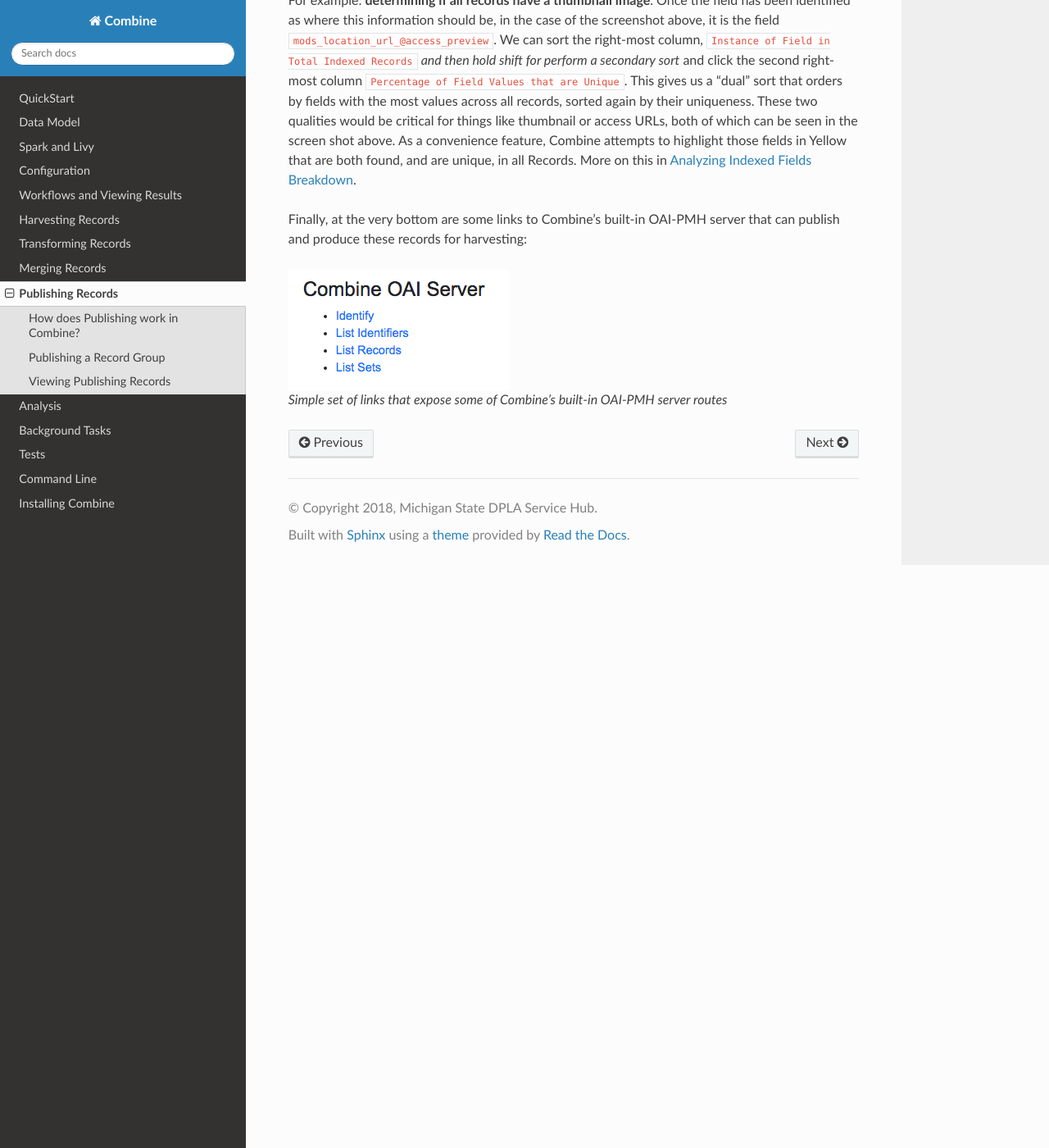
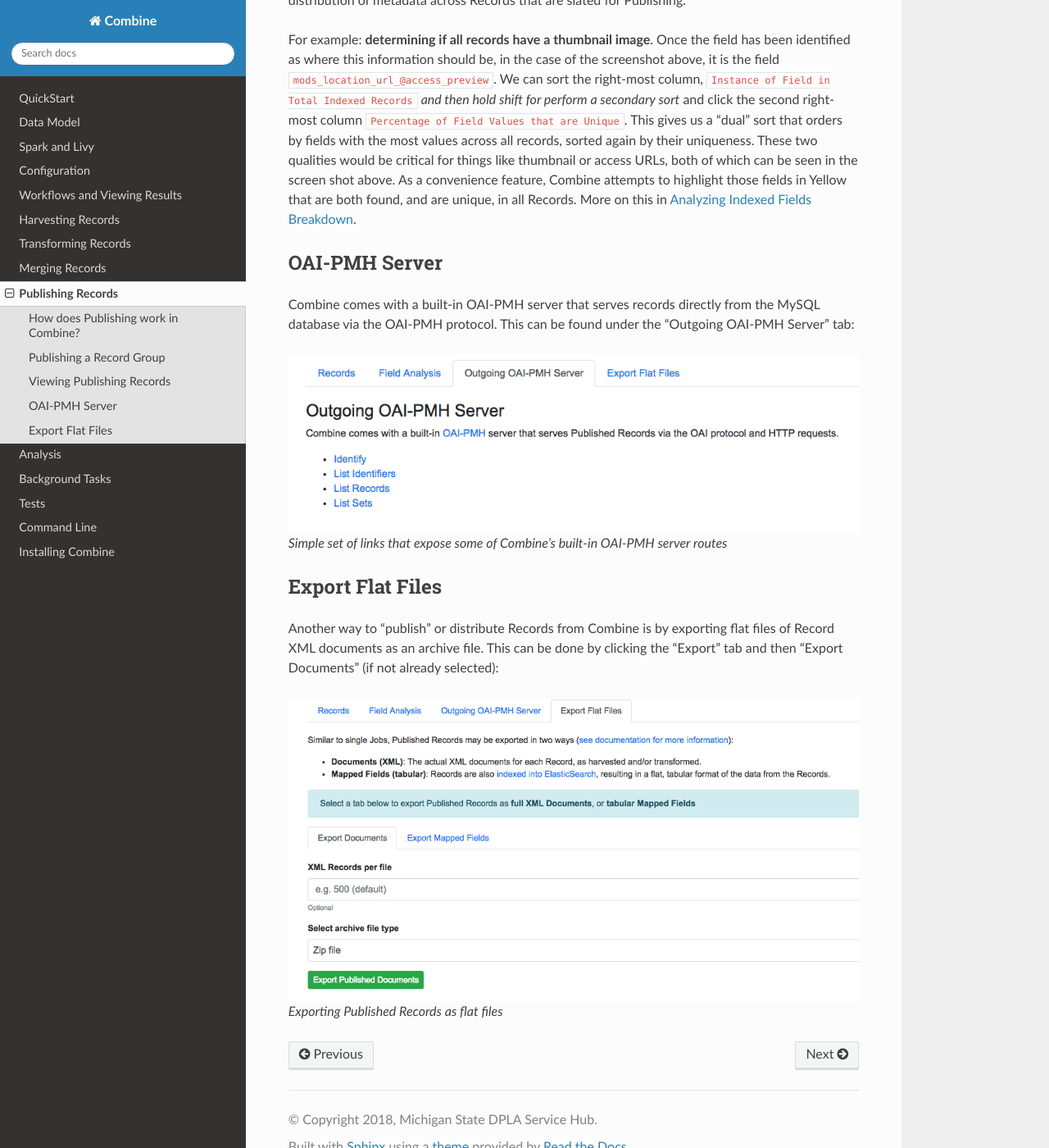
Before and after one commit to MI-DPLA/combine, a Sphinx documentation site: the page built from docs/publishing.rst, in a window 1280 px wide and 1400 px high, scrolled down 4007 px. Shown: the whole window at 82% size. Built offline with Sphinx 7.4.7 and the Read the Docs theme 2.0.0, drawn with Linux system fonts in a browser that asks for light colours; some of the changed text lies outside the part shown.

Commit message:
functional publish export

```diff
--- a/docs/publishing.rst
+++ b/docs/publishing.rst
@@ -15,7 +15,10 @@
 
 When a Record Group is published, a Publish Job is run that works very similar to a Merge / Duplicate Job in that it takes the input Job wholesale, copying the Records and the ElasticSearch documents.  What differentiates a Publish job from other Jobs is that each Record contained in that Job is considered "published" and will get returned through publishing routes.
 
-Currently, the only protocol for publishing Records from Combine is a built-in OAI-PMH server.  But, there are plans for static publishing of Records (i.e. data dumps), and `ResourceSync <http://www.openarchives.org/rs/toc>`_ as well.
+Currently, the the following methods are avaialable for publishing Records from Combine:
+
+  - `OAI-PMH Server <#oai-pmh-server>`__
+  - `Export of Flat Files <#export-flat-files>`__
 
 
 Publishing a Record Group
@@ -95,10 +98,26 @@
 
 For example: **determining if all records have a thumbnail image**.  Once the field has been identified as where this information should be, in the case of the screenshot above, it is the field ``mods_location_url_@access_preview``.  We can sort the right-most column, ``Instance of Field in Total Indexed Records`` *and then hold shift for perform a secondary sort* and click the second right-most column ``Percentage of Field Values that are Unique``.  This gives us a "dual" sort that orders by fields with the most values across all records, sorted again by their uniqueness.  These two qualities would be critical for things like thumbnail or access URLs, both of which can be seen in the screen shot above.  As a convenience feature, Combine attempts to highlight those fields in Yellow that are both found, and are unique, in all Records.  More on this in `Analyzing Indexed Fields Breakdown <analysis.html#analyzing-indexed-fields>`_.
 
-Finally, at the very bottom are some links to Combine's built-in OAI-PMH server that can publish and produce these records for harvesting:
 
-.. figure:: img/combine_oai_server_links.png
+OAI-PMH Server
+==============
+
+Combine comes with a built-in OAI-PMH server that serves records directly from the MySQL database via the OAI-PMH protocol.  This can be found under the "Outgoing OAI-PMH Server" tab:
+
+.. figure:: img/publishing_oai_links.png
    :alt: Simple set of links that expose some of Combine's built-in OAI-PMH server routes
-   :target: _images/combine_oai_server_links.png
+   :target: _images/publishing_oai_links.png
 
    Simple set of links that expose some of Combine's built-in OAI-PMH server routes
+
+
+Export Flat Files
+=================
+
+Another way to "publish" or distribute Records from Combine is by exporting flat files of Record XML documents as an archive file.  This can be done by clicking the "Export" tab and then "Export Documents" (if not already selected):
+
+.. figure:: img/publishing_flat_files.png
+   :alt: Exporting Published Records as flat files
+   :target: _images/publishing_flat_files.png
+
+   Exporting Published Records as flat files
```
Also changed, not shown: docs/img/._combine_oai_server_links.png (deleted), docs/img/._publishing_flat_files.png (added), docs/img/._publishing_oai_links.png (added), docs/img/combine_oai_server_links.png (deleted), docs/img/publishing_flat_files.png (added), docs/img/publishing_oai_links.png (added), 2 other files.
